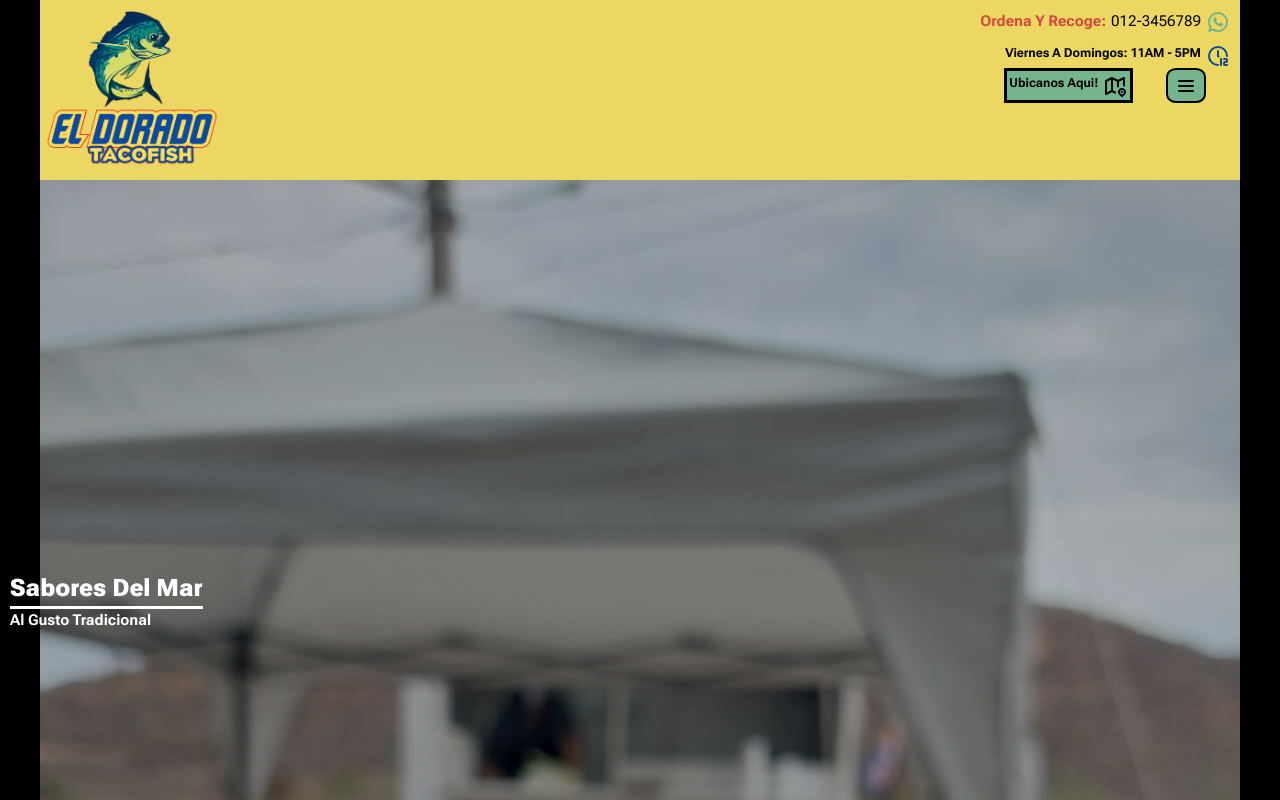
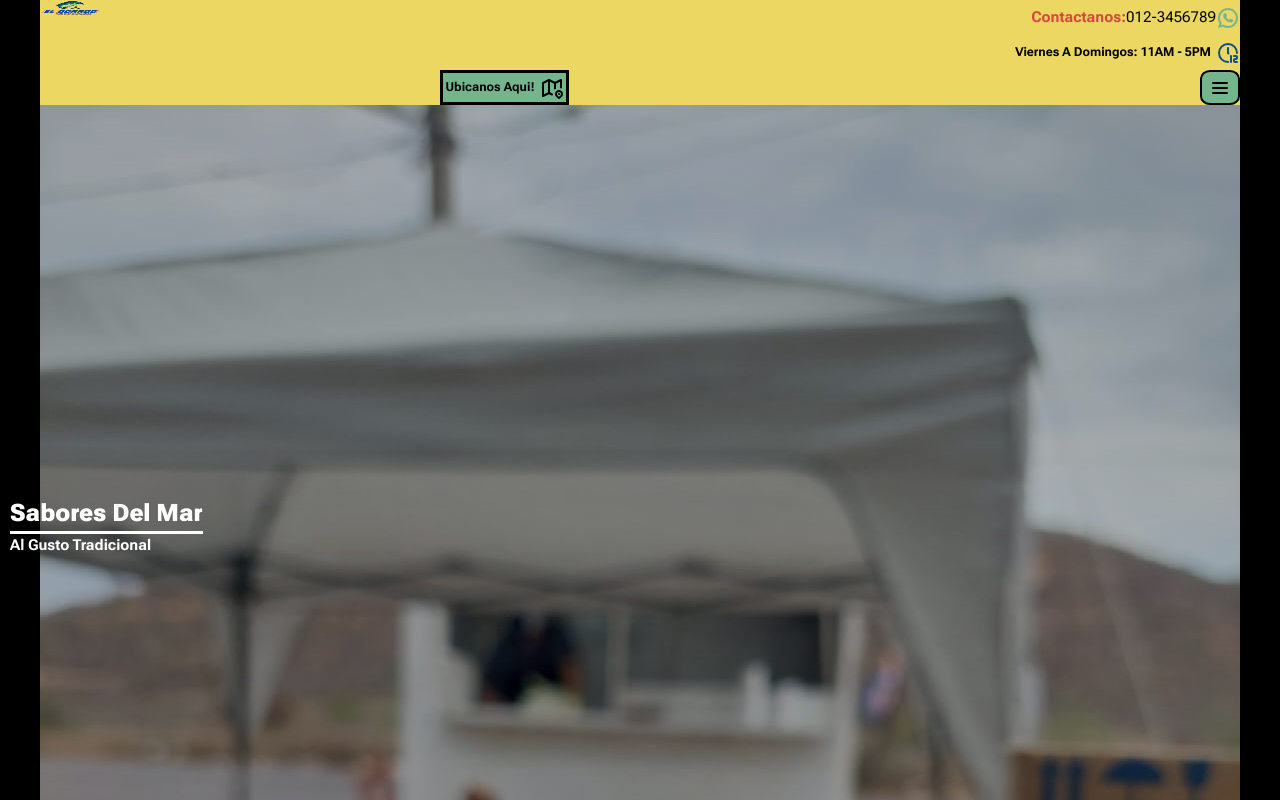
Before and after one commit to TylerBrock01/El_Dorado, a website: page index.html in a window 1280 px wide. Shown: the top 800 px of the page. Drawn offline with Linux system fonts and the light colour scheme.

Commit message:
v0.0.0.0.0.0.2 se alinearon los headers

```diff
--- a/index.html
+++ b/index.html
@@ -15,15 +15,17 @@
 <body>
 <!--    _header-->
     <header class="header contenedor">
-        <img class="titulo-imagen" src="img/image1.png" alt="brand">
+        <img class="header-imagen" src="img/image1.png" alt="brand">
         <div class="header-derecho">
             <div class="header-contacto">
-                <h4 class="orden ">ordena y recoge:</h4>
-                <a class="numero" href="#">012-3456789</a>
-                <svg class="w-6 h-6 text-gray-800 dark:text-white" aria-hidden="true" xmlns="http://www.w3.org/2000/svg" width="24" height="24" fill="none" viewBox="0 0 24 24">
-                    <path fill="currentColor" fill-rule="evenodd" d="M12 4a8 8 0 0 0-6.895 12.06l.569.718-.697 2.359 2.32-.648.379.243A8 8 0 1 0 12 4ZM2 12C2 6.477 6.477 2 12 2s10 4.477 10 10-4.477 10-10 10a9.96 9.96 0 0 1-5.016-1.347l-4.948 1.382 1.426-4.829-.006-.007-.033-.055A9.958 9.958 0 0 1 2 12Z" clip-rule="evenodd"/>
-                    <path fill="currentColor" d="M16.735 13.492c-.038-.018-1.497-.736-1.756-.83a1.008 1.008 0 0 0-.34-.075c-.196 0-.362.098-.49.291-.146.217-.587.732-.723.886-.018.02-.042.045-.057.045-.013 0-.239-.093-.307-.123-1.564-.68-2.751-2.313-2.914-2.589-.023-.04-.024-.057-.024-.057.005-.021.058-.074.085-.101.08-.079.166-.182.249-.283l.117-.14c.121-.14.175-.25.237-.375l.033-.066a.68.68 0 0 0-.02-.64c-.034-.069-.65-1.555-.715-1.711-.158-.377-.366-.552-.655-.552-.027 0 0 0-.112.005-.137.005-.883.104-1.213.311-.35.22-.94.924-.94 2.16 0 1.112.705 2.162 1.008 2.561l.041.06c1.161 1.695 2.608 2.951 4.074 3.537 1.412.564 2.081.63 2.461.63.16 0 .288-.013.4-.024l.072-.007c.488-.043 1.56-.599 1.804-1.276.192-.534.243-1.117.115-1.329-.088-.144-.239-.216-.43-.308Z"/>
-                </svg>
+                <div class="contacto">
+                    <h4 class="contacto-titulo">contactanos: </h4>
+                    <a class="numero" href="#">012-3456789</a>
+                    <svg class="w-6 h-6 text-gray-800 dark:text-white" aria-hidden="true" xmlns="http://www.w3.org/2000/svg" width="24" height="24" fill="none" viewBox="0 0 24 24">
+                        <path fill="currentColor" fill-rule="evenodd" d="M12 4a8 8 0 0 0-6.895 12.06l.569.718-.697 2.359 2.32-.648.379.243A8 8 0 1 0 12 4ZM2 12C2 6.477 6.477 2 12 2s10 4.477 10 10-4.477 10-10 10a9.96 9.96 0 0 1-5.016-1.347l-4.948 1.382 1.426-4.829-.006-.007-.033-.055A9.958 9.958 0 0 1 2 12Z" clip-rule="evenodd"/>
+                        <path fill="currentColor" d="M16.735 13.492c-.038-.018-1.497-.736-1.756-.83a1.008 1.008 0 0 0-.34-.075c-.196 0-.362.098-.49.291-.146.217-.587.732-.723.886-.018.02-.042.045-.057.045-.013 0-.239-.093-.307-.123-1.564-.68-2.751-2.313-2.914-2.589-.023-.04-.024-.057-.024-.057.005-.021.058-.074.085-.101.08-.079.166-.182.249-.283l.117-.14c.121-.14.175-.25.237-.375l.033-.066a.68.68 0 0 0-.02-.64c-.034-.069-.65-1.555-.715-1.711-.158-.377-.366-.552-.655-.552-.027 0 0 0-.112.005-.137.005-.883.104-1.213.311-.35.22-.94.924-.94 2.16 0 1.112.705 2.162 1.008 2.561l.041.06c1.161 1.695 2.608 2.951 4.074 3.537 1.412.564 2.081.63 2.461.63.16 0 .288-.013.4-.024l.072-.007c.488-.043 1.56-.599 1.804-1.276.192-.534.243-1.117.115-1.329-.088-.144-.239-.216-.43-.308Z"/>
+                    </svg>
+                </div>
             </div>
             <div class="header-horario">
                 <h5 class="horario">Viernes a domingos: 11AM - 5PM</h5>
@@ -36,7 +38,7 @@
             </div>
             <div class="header-ubicacion" href="#">
                 <a class="ubicacion" href="https://maps.app.goo.gl/kL6vVi29RwJ9ih5H6">
-                    <h5>ubicanos aqui!</h5>
+                    <h5 class="titulo-ubicacion">ubicanos aqui!</h5>
                     <svg xmlns="http://www.w3.org/2000/svg" x-bind:width="size" x-bind:height="size" viewBox="0 0 24 24" fill="none" stroke="currentColor" x-bind:stroke-width="stroke" stroke-linecap="round" stroke-linejoin="round" width="24" height="24" stroke-width="2">
                         <path d="M12 18.5l-3 -1.5l-6 3v-13l6 -3l6 3l6 -3v7.5"></path>
                         <path d="M9 4v13"></path>
--- a/src/scss/layout/_header.scss
+++ b/src/scss/layout/_header.scss
@@ -3,16 +3,13 @@
 @use "../base/mixins" as m;
 @use "sass:color";
 .header{
-  display: flex;
-  justify-content: space-between;
+  display: grid;
+  grid-template-columns: repeat(3, 1fr);
   background-color: c.$amarillo;
 }
-.titulo-imagen{
-  width: 10%;
-  height: 10%;
+.header-imagen{
   @include m.telefono{
-    width: 25%;
-    height: 25%;
+
   }
   @include m.tablet{
     width: 15%;
@@ -24,32 +21,46 @@
   }
 }
 .header-derecho{
-  display: block;
+  grid-column: 2/4;
+  display: grid;
+  grid-template-rows: repeat(3, 1fr);
+
+  @include m.tablet{
+    flex-direction: row;
+  }
 }
 .header-contacto{
+  //
   display: flex;
+  flex-direction: row;
+  justify-content: end;
+  align-items: center;
   text-transform: capitalize;
   color: c.$rojo;
-  padding: 1rem;
   gap: 0.5rem;
-  svg{
-    color: c.$verdegris;
-  }
-  .orden{
-    margin: 0;
-  }
-  .numero{
-    color: c.$negro;
-    &:hover{
-      color: green;
+  .contacto{
+    display: flex;
+    flex-direction: row;
+    .contacto-titulo{
+      margin: 0;
     }
+    .numero{
+      color: black;
+      &:hover{
+        color: green;
+      }
+    }
+    svg{
+      color: c.$verdegris;
+    }
+  //
   }
 }
 .header-horario{
   display: flex;
-  text-align: end;
+  flex-direction: row;
+  align-items: center;
   justify-content: end;
-  padding-right: 1rem;
   gap: 0.5rem;
   .horario{
     color: c.$negro;
@@ -63,18 +74,19 @@
 }
 .header-ubicacion{
   display: flex;
-  text-align: center;
-  justify-content: space-evenly;
-  padding-bottom: 1rem;
-
+  flex-direction: row;
+  justify-content: space-between;
   .ubicacion{
     display: flex;
+    flex-direction: row;
+    justify-content: center;
+    align-items: center;
     padding: 0.25rem;
     border-style: solid;
     border-color: c.$negro;
     background-color: c.$verdegris;
     gap: 0.5rem;
-    h5{
+    .titulo-ubicacion{
       color: c.$negro;
       margin: 0;
       text-transform: capitalize;
```
Also changed, not shown: build/css/app.css.
